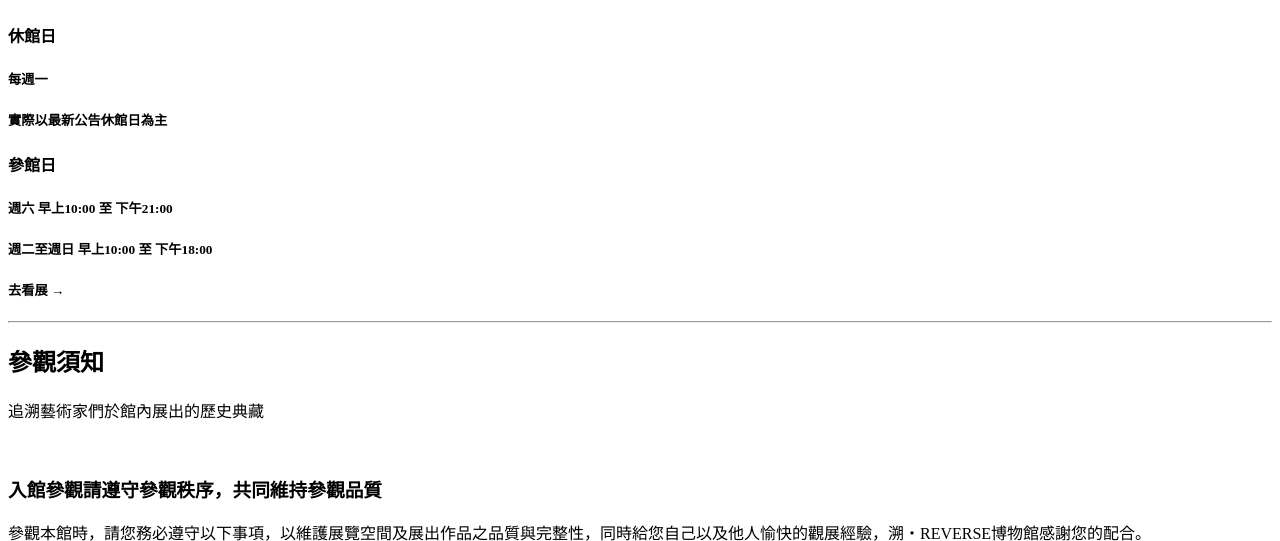
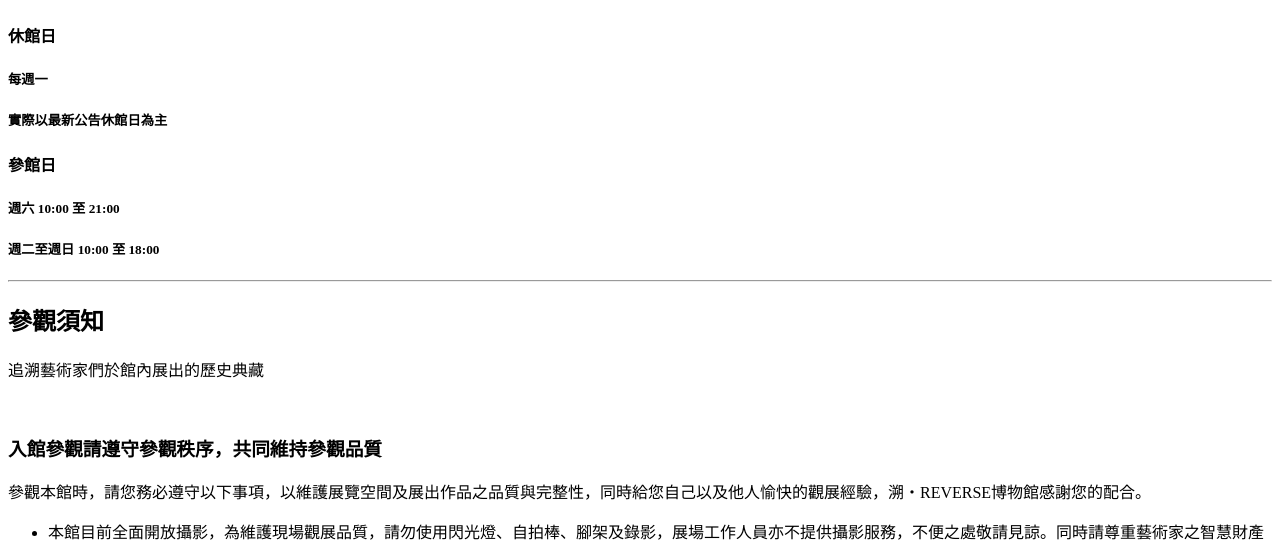
Before and after one commit to oeoeoyee/tgd102_g1, a PHP site: page /about.html in a window 1280 px wide. Shown: the part 3603-4144 px from the top of the page. Run offline with PHP 8.4, Linux system fonts and the light colour scheme; some libraries are stand-ins or nearby versions.

Commit message:
1003_about完成 不改了

```diff
--- a/about.html
+++ b/about.html
@@ -157,9 +157,8 @@
                     <div class="about4_line"></div>
 
                     <h4>參館日</h4>
-                    <h5>週六 早上10:00 至 下午21:00</h5>
-                    <h5>週二至週日 早上10:00 至 下午18:00</h5>
-                    <h5>去看展 →</h5>
+                    <h5>週六 10:00 至 21:00</h5>
+                    <h5>週二至週日 10:00 至 18:00</h5>
                 </div>
             </div>
         </div>
```
Also changed, not shown: sass/page/_about.scss (+14 -2 lines).
